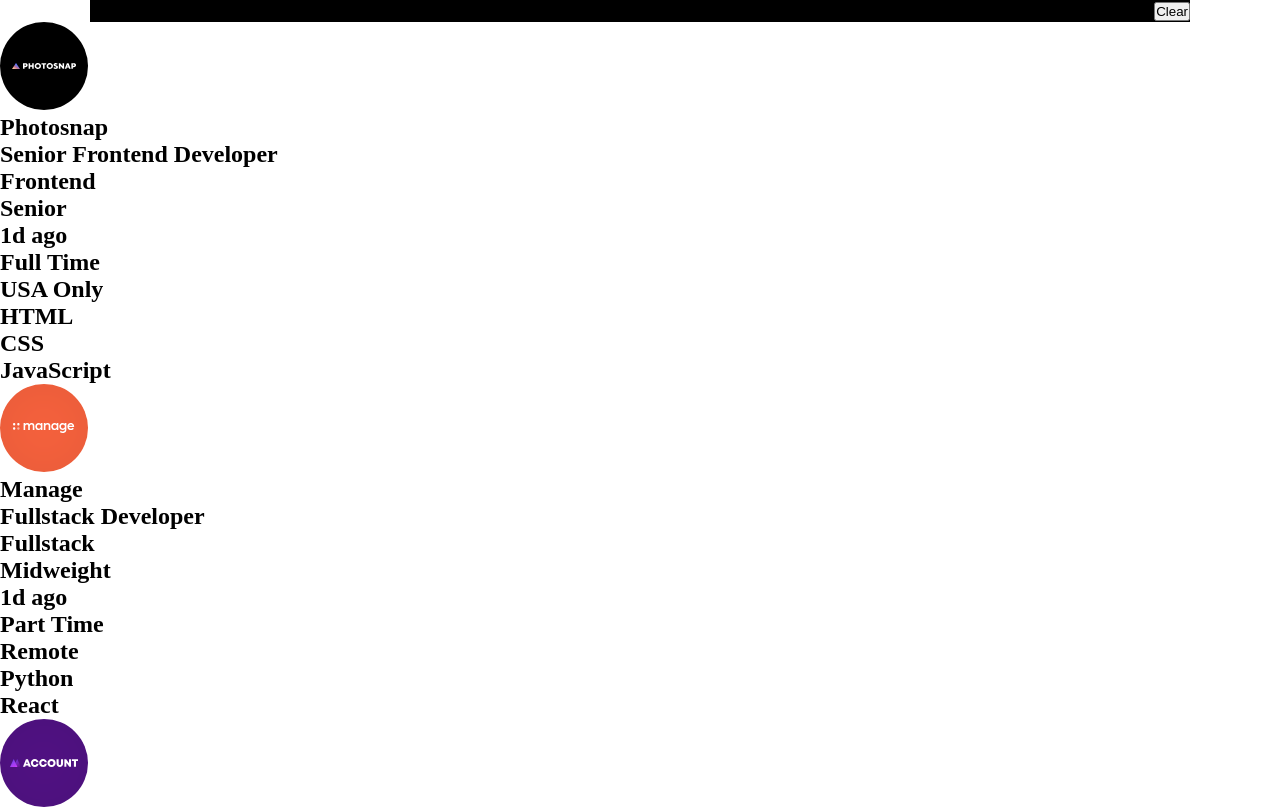
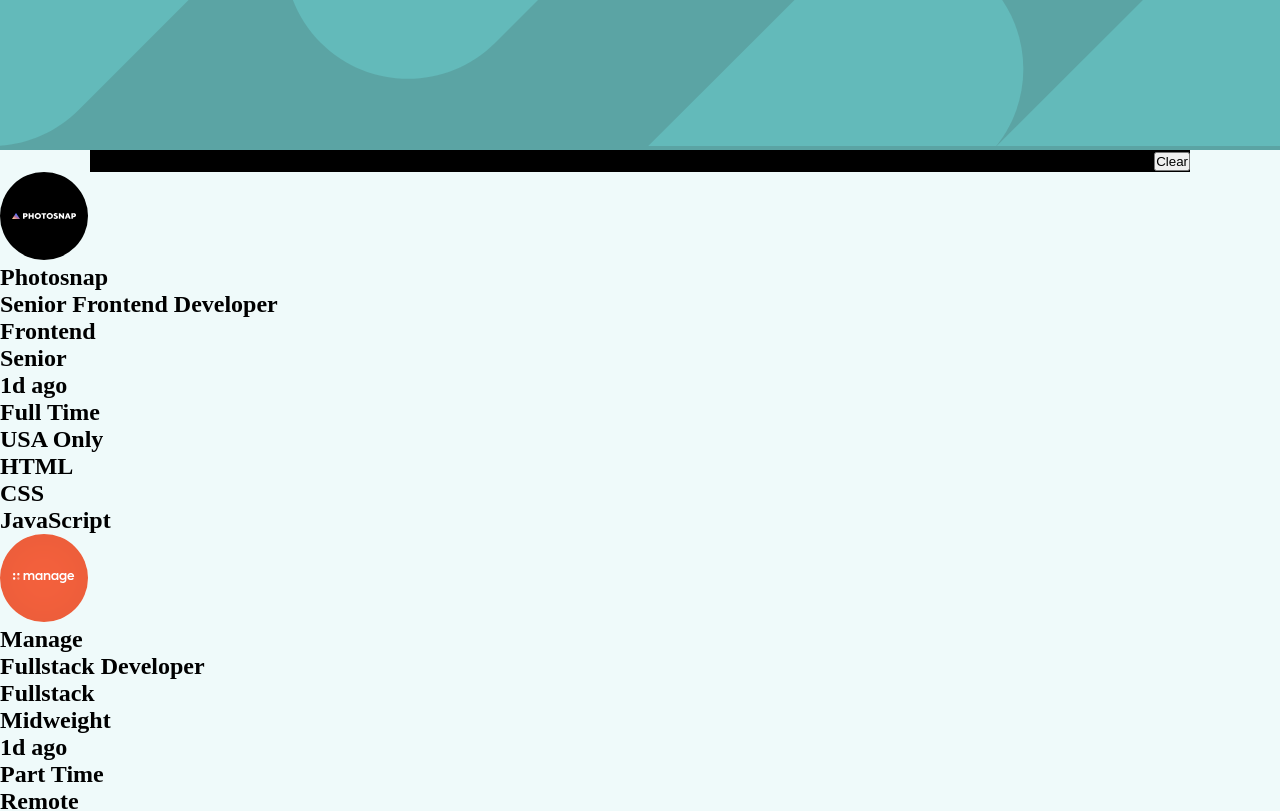
Before and after one commit to JEKO10/Job-Listing, a React (Create React App) app: page / in a window 1280 px wide. Shown: the top 811 px of the page. Built offline with nearby package versions, Linux system fonts and the light colour scheme.

Commit message:
header finished

```diff
--- a/src/App.js
+++ b/src/App.js
@@ -1,9 +1,13 @@
 import Jobs from "./component/Jobs";
 import Search from "./component/Search";
+import HeaderImg from "./bg-header-desktop.svg";
 
 function App() {
   return (
     <main>
+      <header>
+        <img src={HeaderImg} alt="IMG" />
+      </header>
       <Search />
       <Jobs />
     </main>
--- a/src/index.css
+++ b/src/index.css
@@ -2,6 +2,18 @@
   margin: 0;
   padding: 0;
   box-sizing: border-box;
+}
+
+body {
+  background-color: #effafa;
+}
+
+header {
+  background: #5ba4a4;
+}
+
+header img {
+  width: 100%;
 }
 
 .searchBar {
```
Also changed, not shown: src/bg-header-desktop.svg (renamed from public/images/bg-header-desktop.svg).
